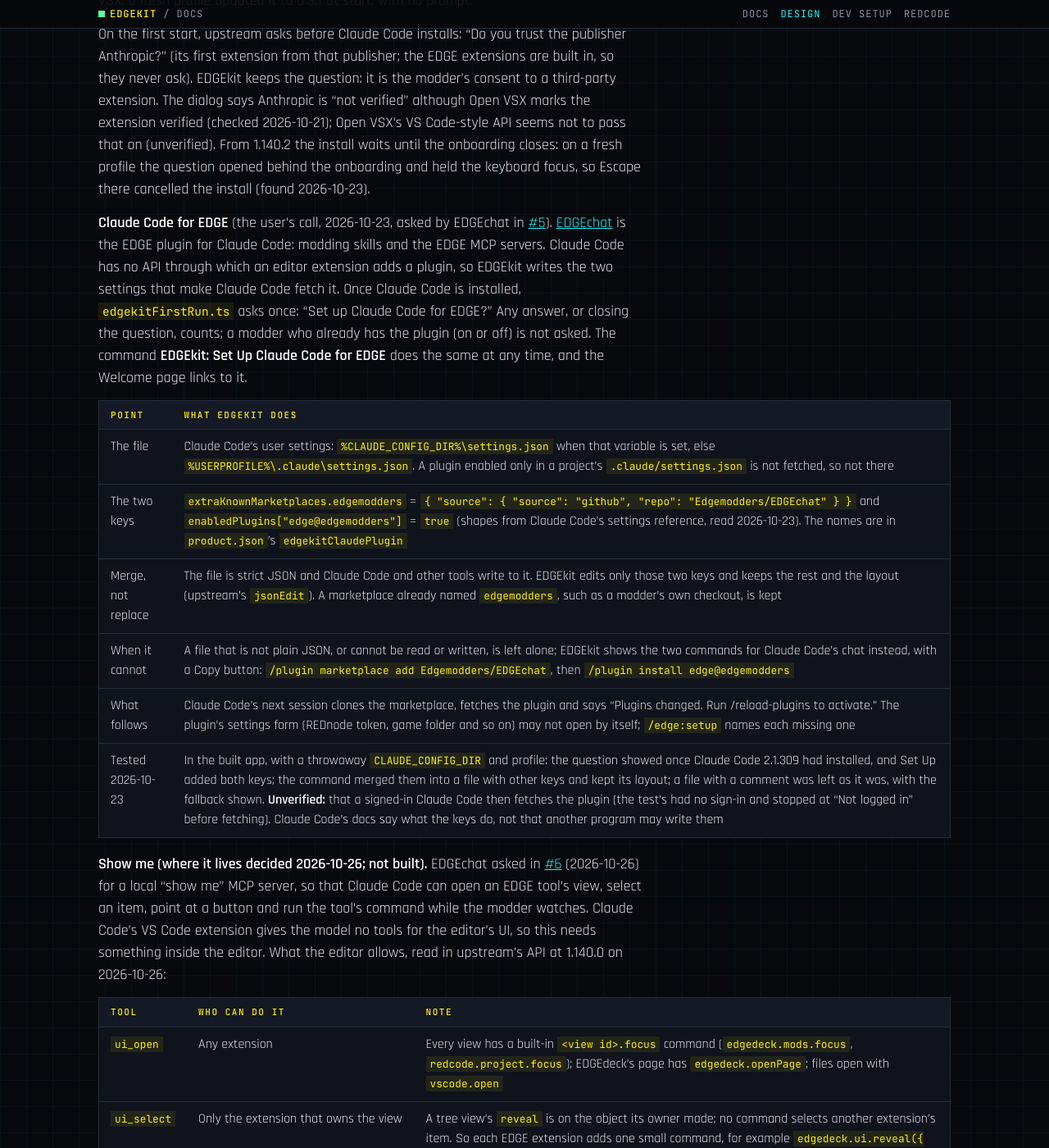
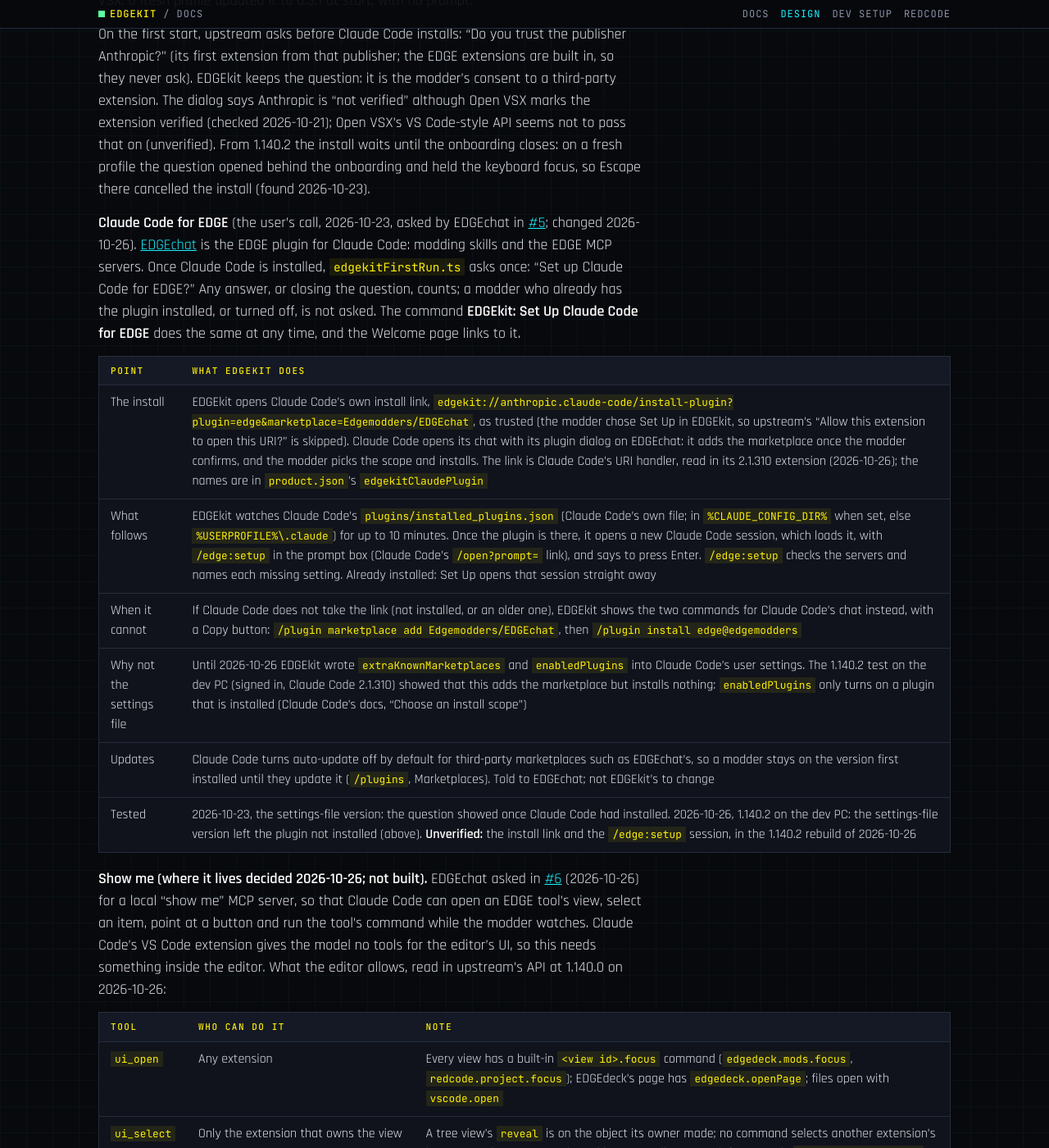
Before and after one commit to Edgemodders/EDGEkit, a Jekyll site: the page built from docs/design.md, in a window 1280 px wide and 1400 px high, scrolled down 5819 px. Shown: the whole window at 82% size. Built offline with Jekyll 4.4.1, drawn with Linux system fonts in a browser that asks for light colours; our own code applies the rules of GitHub Pages for plain Markdown files.

Commit message:
Notes and Welcome text: Set Up opens Claude Code's plugin dialog, then /edge:setup
Co-Authored-By: Claude Opus 5.5 <noreply@anthropic.com>

```diff
--- a/docs/design.md
+++ b/docs/design.md
@@ -105,16 +105,16 @@ Redscript IDE stays off the list: it is not on Open VSX, so it updates with EDGE
 
 On the first start, upstream asks before Claude Code installs: "Do you trust the publisher Anthropic?" (its first extension from that publisher; the EDGE extensions are built in, so they never ask). EDGEkit keeps the question: it is the modder's consent to a third-party extension. The dialog says Anthropic is "not verified" although Open VSX marks the extension verified (checked 2026-10-21); Open VSX's VS Code-style API seems not to pass that on (unverified). From 1.140.2 the install waits until the onboarding closes: on a fresh profile the question opened behind the onboarding and held the keyboard focus, so Escape there cancelled the install (found 2026-10-23).
 
-**Claude Code for EDGE** (the user's call, 2026-10-23, asked by EDGEchat in [#5](https://github.com/Edgemodders/EDGEkit/issues/5)). [EDGEchat](https://github.com/Edgemodders/EDGEchat) is the EDGE plugin for Claude Code: modding skills and the EDGE MCP servers. Claude Code has no API through which an editor extension adds a plugin, so EDGEkit writes the two settings that make Claude Code fetch it. Once Claude Code is installed, `edgekitFirstRun.ts` asks once: "Set up Claude Code for EDGE?" Any answer, or closing the question, counts; a modder who already has the plugin (on or off) is not asked. The command **EDGEkit: Set Up Claude Code for EDGE** does the same at any time, and the Welcome page links to it.
+**Claude Code for EDGE** (the user's call, 2026-10-23, asked by EDGEchat in [#5](https://github.com/Edgemodders/EDGEkit/issues/5); changed 2026-10-26). [EDGEchat](https://github.com/Edgemodders/EDGEchat) is the EDGE plugin for Claude Code: modding skills and the EDGE MCP servers. Once Claude Code is installed, `edgekitFirstRun.ts` asks once: "Set up Claude Code for EDGE?" Any answer, or closing the question, counts; a modder who already has the plugin installed, or turned off, is not asked. The command **EDGEkit: Set Up Claude Code for EDGE** does the same at any time, and the Welcome page links to it.
 
 | Point | What EDGEkit does |
 |---|---|
-| The file | Claude Code's user settings: `%CLAUDE_CONFIG_DIR%\settings.json` when that variable is set, else `%USERPROFILE%\.claude\settings.json`. A plugin enabled only in a project's `.claude/settings.json` is not fetched, so not there |
-| The two keys | `extraKnownMarketplaces.edgemodders` = `{ "source": { "source": "github", "repo": "Edgemodders/EDGEchat" } }` and `enabledPlugins["edge@edgemodders"]` = `true` (shapes from Claude Code's settings reference, read 2026-10-23). The names are in `product.json`'s `edgekitClaudePlugin` |
-| Merge, not replace | The file is strict JSON and Claude Code and other tools write to it. EDGEkit edits only those two keys and keeps the rest and the layout (upstream's `jsonEdit`). A marketplace already named `edgemodders`, such as a modder's own checkout, is kept |
-| When it cannot | A file that is not plain JSON, or cannot be read or written, is left alone; EDGEkit shows the two commands for Claude Code's chat instead, with a Copy button: `/plugin marketplace add Edgemodders/EDGEchat`, then `/plugin install edge@edgemodders` |
-| What follows | Claude Code's next session clones the marketplace, fetches the plugin and says "Plugins changed. Run /reload-plugins to activate." The plugin's settings form (REDnode token, game folder and so on) may not open by itself; `/edge:setup` names each missing one |
-| Tested 2026-10-23 | In the built app, with a throwaway `CLAUDE_CONFIG_DIR` and profile: the question showed once Claude Code 2.1.309 had installed, and Set Up added both keys; the command merged them into a file with other keys and kept its layout; a file with a comment was left as it was, with the fallback shown. **Unverified:** that a signed-in Claude Code then fetches the plugin (the test's had no sign-in and stopped at "Not logged in" before fetching). Claude Code's docs say what the keys do, not that another program may write them |
+| The install | EDGEkit opens Claude Code's own install link, `edgekit://anthropic.claude-code/install-plugin?plugin=edge&marketplace=Edgemodders/EDGEchat`, as trusted (the modder chose Set Up in EDGEkit, so upstream's "Allow this extension to open this URI?" is skipped). Claude Code opens its chat with its plugin dialog on EDGEchat: it adds the marketplace once the modder confirms, and the modder picks the scope and installs. The link is Claude Code's URI handler, read in its 2.1.310 extension (2026-10-26); the names are in `product.json`'s `edgekitClaudePlugin` |
+| What follows | EDGEkit watches Claude Code's `plugins/installed_plugins.json` (Claude Code's own file; in `%CLAUDE_CONFIG_DIR%` when set, else `%USERPROFILE%\.claude`) for up to 10 minutes. Once the plugin is there, it opens a new Claude Code session, which loads it, with `/edge:setup` in the prompt box (Claude Code's `/open?prompt=` link), and says to press Enter. `/edge:setup` checks the servers and names each missing setting. Already installed: Set Up opens that session straight away |
+| When it cannot | If Claude Code does not take the link (not installed, or an older one), EDGEkit shows the two commands for Claude Code's chat instead, with a Copy button: `/plugin marketplace add Edgemodders/EDGEchat`, then `/plugin install edge@edgemodders` |
+| Why not the settings file | Until 2026-10-26 EDGEkit wrote `extraKnownMarketplaces` and `enabledPlugins` into Claude Code's user settings. The 1.140.2 test on the dev PC (signed in, Claude Code 2.1.310) showed that this adds the marketplace but installs nothing: `enabledPlugins` only turns on a plugin that is installed (Claude Code's docs, "Choose an install scope") |
+| Updates | Claude Code turns auto-update off by default for third-party marketplaces such as EDGEchat's, so a modder stays on the version first installed until they update it (`/plugins`, Marketplaces). Told to EDGEchat; not EDGEkit's to change |
+| Tested | 2026-10-23, the settings-file version: the question showed once Claude Code had installed. 2026-10-26, 1.140.2 on the dev PC: the settings-file version left the plugin not installed (above). **Unverified:** the install link and the `/edge:setup` session, in the 1.140.2 rebuild of 2026-10-26 |
 
 **Show me (where it lives decided 2026-10-26; not built).** EDGEchat asked in [#6](https://github.com/Edgemodders/EDGEkit/issues/6) (2026-10-26) for a local "show me" MCP server, so that Claude Code can open an EDGE tool's view, select an item, point at a button and run the tool's command while the modder watches. Claude Code's VS Code extension gives the model no tools for the editor's UI, so this needs something inside the editor. What the editor allows, read in upstream's API at 1.140.0 on 2026-10-26:
 
--- a/product/welcome/edgekitWalkthrough.ts
+++ b/product/welcome/edgekitWalkthrough.ts
@@ -43,7 +43,7 @@ export const edgekitWalkthrough: BuiltinGettingStartedCategory = {
 			{
 				id: 'edgekitClaude',
 				title: localize('edgekit.walkthrough.claude.title', "Set up Claude Code for EDGE"),
-				description: localize('edgekit.walkthrough.claude.description', "EDGEkit installs Claude Code on its first start. EDGEchat, the Edgemodders plugin for Claude Code, makes it a Cyberpunk 2077 modding assistant: modding skills, and the EDGE tools' MCP servers so it can read the game's files and work with your mods. EDGEkit adds the plugin to your Claude Code settings; Claude Code fetches it in its next session.\n{0}", Button(localize('edgekit.walkthrough.claude.button', "Set Up Claude Code for EDGE"), 'command:edgekit.setUpClaudeCode')),
+				description: localize('edgekit.walkthrough.claude.description', "EDGEkit installs Claude Code on its first start. EDGEchat, the Edgemodders plugin for Claude Code, makes it a Cyberpunk 2077 modding assistant: modding skills, and the EDGE tools' MCP servers so it can read the game's files and work with your mods. Set Up opens Claude Code's plugin dialog on EDGEchat for you to install it, then a new Claude Code session with /edge:setup ready to send.\n{0}", Button(localize('edgekit.walkthrough.claude.button', "Set Up Claude Code for EDGE"), 'command:edgekit.setUpClaudeCode')),
 				completionEvents: ['onCommand:edgekit.setUpClaudeCode'],
 				media: { type: 'svg', altText: 'The EDGE plugin in Claude Code, with its servers connected.', path: 'edgekit-claude.svg' },
 			},
```
Also changed, not shown: CLAUDE.md (+1 -1 lines), CHANGELOG.md.
